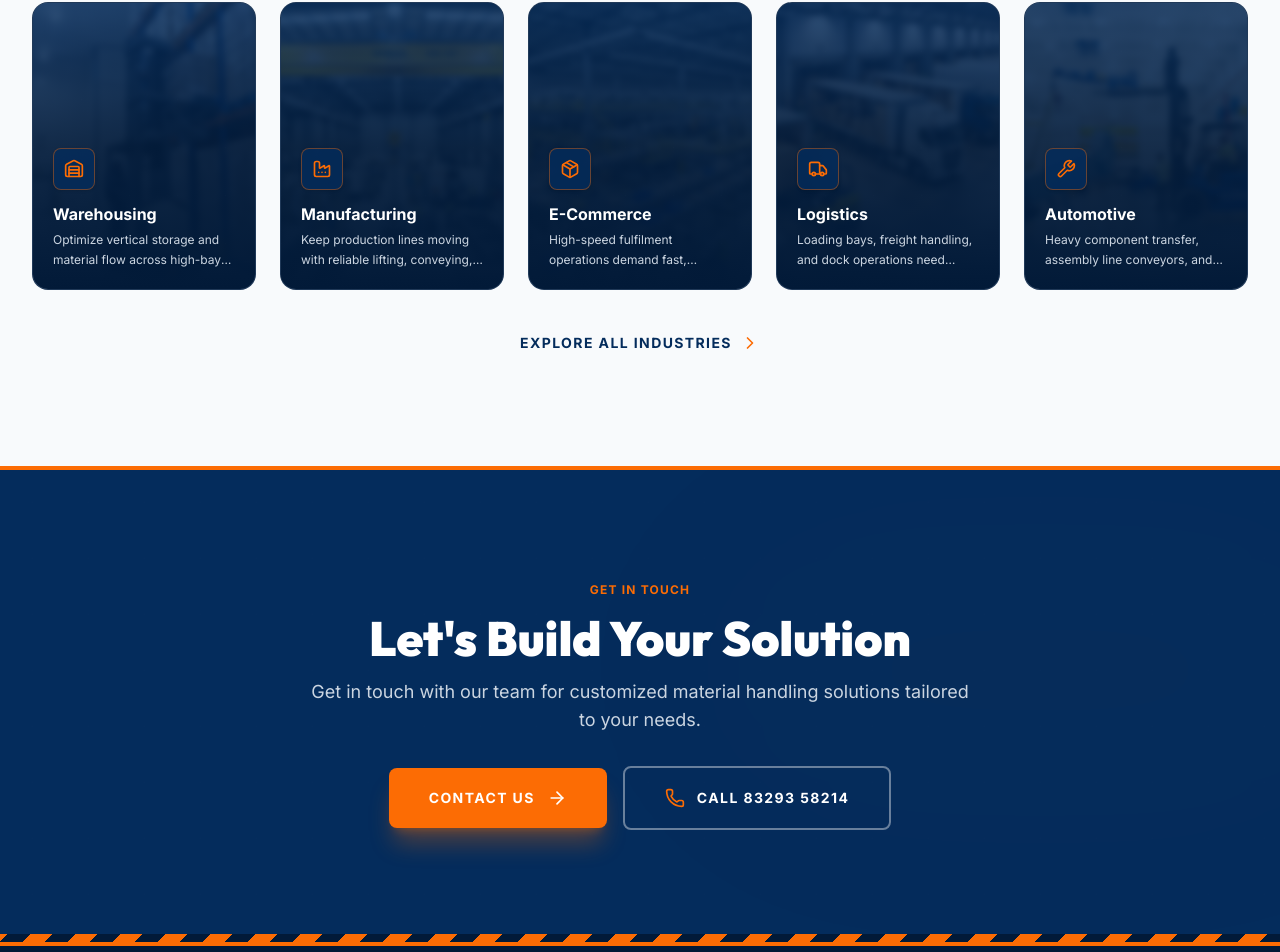
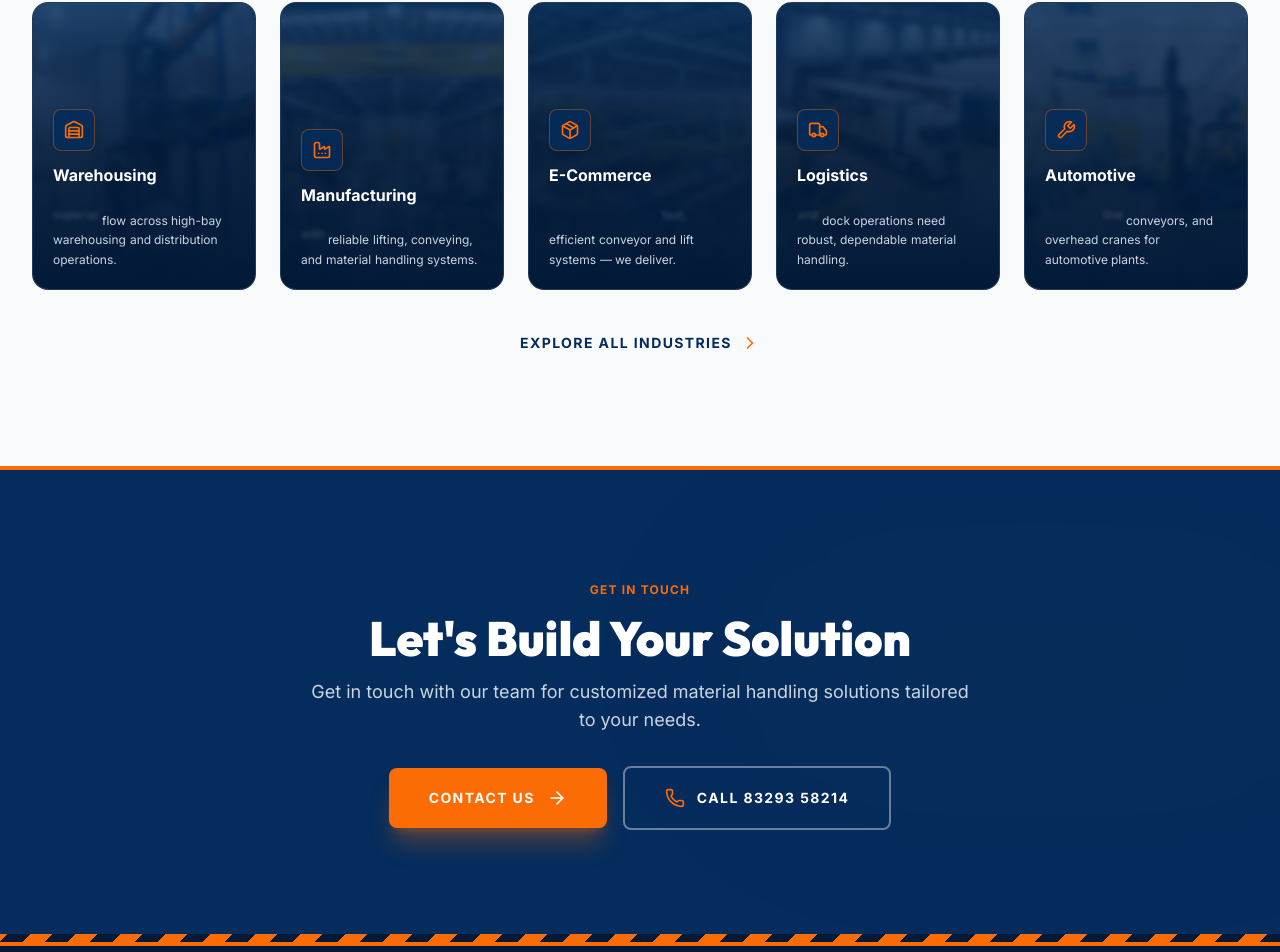
Before and after one commit to Puja-davghat/Aryvon-Material-handling, a React (Vite) app in the folder client/: page / in a window 1280 px wide. Shown: the part 4306-5258 px from the top of the page. Built offline with nearby package versions, Linux system fonts and the light colour scheme.

Commit message:
add change

```diff
--- a/client/src/pages/Home.jsx
+++ b/client/src/pages/Home.jsx
@@ -204,6 +204,32 @@ function CharFadeUp({ segments, baseDelay = 0.08, stagger = 0.032, duration = 0.
         );
       })}
     </>
+  );
+}
+
+/**
+ * WordFadeLoop — continuously fades each word in/out with a staggered looping animation.
+ * Each word cycles independently so the text always appears to be "breathing" word by word.
+ */
+function WordFadeLoop({ text, className = '', baseDuration = 3.2, stagger = 0.22 }) {
+  const words = String(text).trim().split(/\s+/);
+  return (
+    <span className={className} aria-label={text}>
+      {words.map((word, i) => (
+        <span
+          key={i}
+          aria-hidden="true"
+          className="rv-word-loop"
+          style={{
+            '--wl-dur': `${baseDuration}s`,
+            '--wl-delay': `${(i * stagger).toFixed(2)}s`,
+            marginRight: i < words.length - 1 ? '0.3em' : 0,
+          }}
+        >
+          {word}
+        </span>
+      ))}
+    </span>
   );
 }
 
@@ -551,10 +577,18 @@ export default function Home() {
                       <ind.icon className="w-5 h-5 text-brand-orange group-hover:text-white transition-colors duration-300" />
                     </div>
                     <h3 className="text-white font-bold text-base group-hover:text-brand-orange transition-colors duration-300">
-                      {ind.name}
+                      <WordFadeLoop
+                        text={ind.name}
+                        baseDuration={3.0}
+                        stagger={0.28}
+                      />
                     </h3>
-                    <p className="text-slate-300 text-xs leading-relaxed mt-1 line-clamp-2 drop-shadow-sm">
-                      {ind.desc}
+                    <p className="text-slate-300 text-xs leading-relaxed mt-1 drop-shadow-sm">
+                      <WordFadeLoop
+                        text={ind.desc}
+                        baseDuration={3.4}
+                        stagger={0.18}
+                      />
                     </p>
                   </div>
                 </Link>
--- a/client/src/styles/global.css
+++ b/client/src/styles/global.css
@@ -738,6 +738,22 @@ html { scroll-behavior: smooth; }
   will-change: transform, opacity;
 }
 
+/* ── Industry cards: continuous looping word-by-word fade up/down ── */
+@keyframes rvWordLoop {
+  0%   { opacity: 0;    transform: translateY(10px);  filter: blur(3px); }
+  18%  { opacity: 1;    transform: translateY(0);      filter: blur(0);   }
+  75%  { opacity: 1;    transform: translateY(0);      filter: blur(0);   }
+  92%  { opacity: 0;    transform: translateY(-8px);   filter: blur(3px); }
+  100% { opacity: 0;    transform: translateY(-8px);   filter: blur(3px); }
+}
+
+.rv-word-loop {
+  display: inline-block;
+  opacity: 0;
+  will-change: opacity, transform, filter;
+  animation: rvWordLoop var(--wl-dur, 3.2s) cubic-bezier(0.22, 1, 0.36, 1) var(--wl-delay, 0s) infinite;
+}
+
 /* ── Card hover lift + soft shadow ── */
 .rv-card-hover {
   transition:
@@ -874,6 +890,7 @@ html { scroll-behavior: smooth; }
   .rv-card-stagger-item,
   .rv-card-grid > *,
   .rv-word-fade-down,
+  .rv-word-loop,
   .rv-char-fade-up {
     opacity: 1 !important;
     transform: none !important;
```
